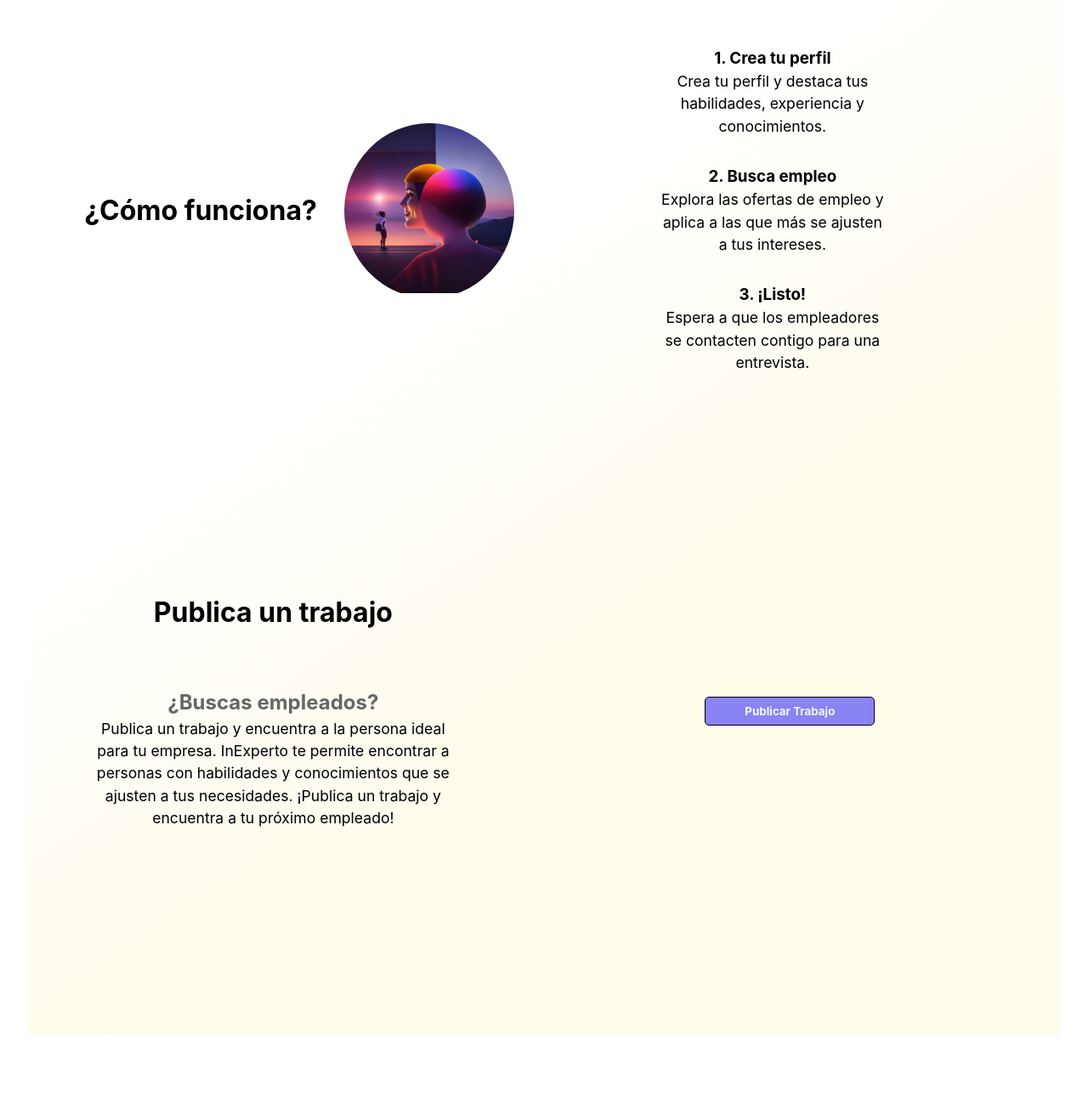
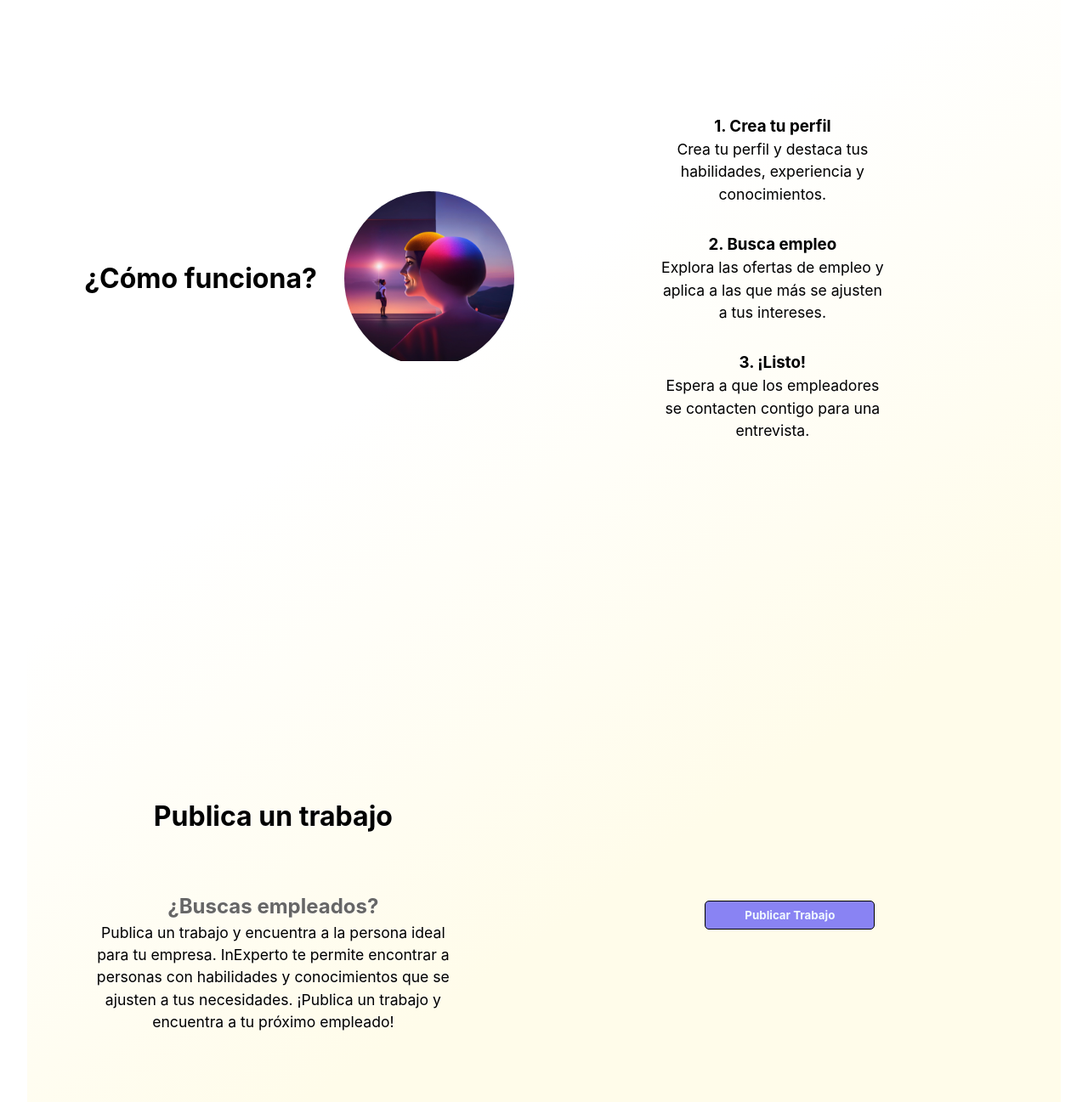
Before and after one commit to darkv314/ExtensoIn, a React (Vite) app: page / in a window 1280 px wide. Shown: the part 953-2250 px from the top of the page at 85% size. Before the commit the page ends 2202 px from the top, so only its background shows below. Built offline with nearby package versions, Linux system fonts and the light colour scheme.

Commit message:
add more padding

```diff
--- a/src/pages/home/Home.css
+++ b/src/pages/home/Home.css
@@ -31,7 +31,7 @@
   align-items: center;
   text-shadow: 0 0 2px whitesmoke;
   font-weight: bold;
-  padding-top: 5em;
+  padding-top: 10em;
 }
 
 .second__section__content {
@@ -59,6 +59,7 @@
   display: flex;
   flex-direction: row;
   margin-bottom: 10em;
+  padding-top: 10em;
 }
 .background {
   background: linear-gradient(
```
